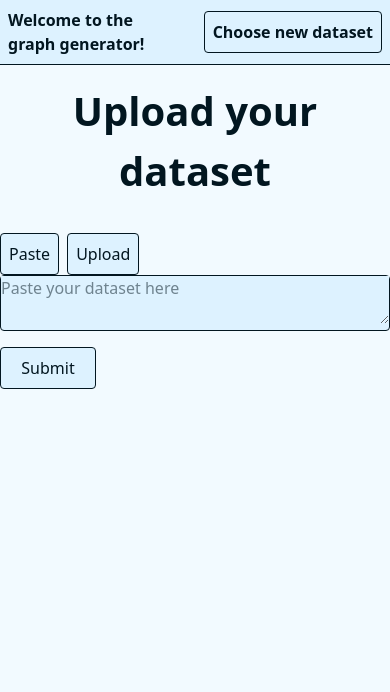
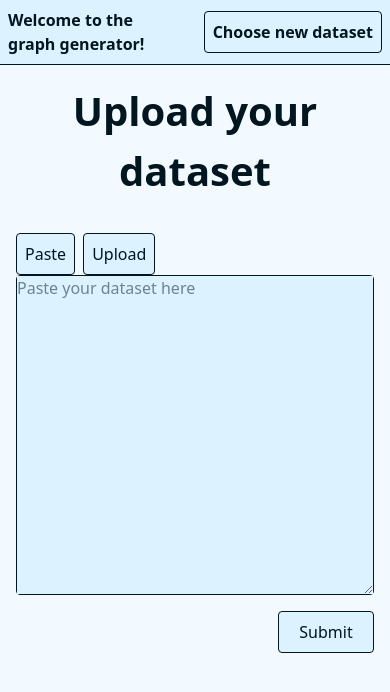
Before and after one commit to GiuliaBonifazi/graph-code-generator, a React (Vite) app: page / in a window 390 px wide. Shown: the top 692 px of the page. Built offline with nearby package versions, Linux system fonts and the light colour scheme.

Commit message:
fixed DatasetSelection mobile view

```diff
--- a/src/pages/DatasetSelection.jsx
+++ b/src/pages/DatasetSelection.jsx
@@ -11,9 +11,9 @@ const DatasetSelection = () => {
 
     return <>
         <Title title='Upload your dataset'/>
-        <div className='lg:flex lg:w-fill lg:content-center lg:justify-center space-x-4'>
+        <div className='lg:flex lg:w-fill lg:content-center lg:justify-center space-x-4 mx-4 lg:mx-0'>
         <form
-        className='lg:flex lg:flex-col lg:justify-center'
+        className='flex flex-col justify-center'
         onSubmit={
             (event) => {
                 event.preventDefault()
@@ -25,7 +25,7 @@ const DatasetSelection = () => {
                     <Tab  className="rounded border genericButton w-fit h-fit p-2" onClick={() => setPageState(() => STATE_PASTE)}>{STATE_PASTE}</Tab>
                     <Tab  className="rounded border genericButton w-fit h-fit p-2" onClick={() => setPageState(() => STATE_UPLOAD)}>{STATE_UPLOAD}</Tab>
                 </TabList>
-                <TabPanels className="border rounded lg:w-[40rem] lg:h-[25rem] min-w-[20rem] pasteArea">
+                <TabPanels className="border rounded lg:w-[40rem] h-[20rem] lg:h-[25rem] min-w-[20rem] pasteArea">
                     <TabPanel className="w-full h-full">
                         <textarea
                             id="pasteTextArea"
```
